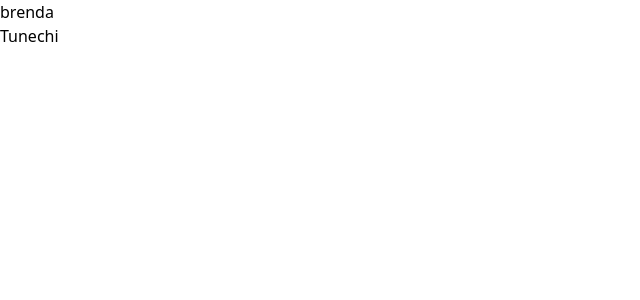
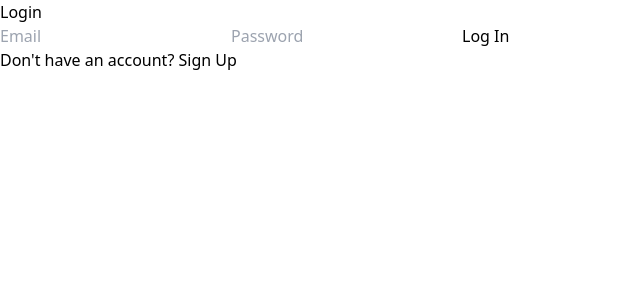
Before and after one commit to keelann95/Film-Verse, a React (Vite) app: page / in a window 1280 px wide. Shown: the top 300 px of the page, without its empty margins (0-640 px from the left). Built offline with nearby package versions, Linux system fonts and the light colour scheme.

Commit message:
Added form toggle functionality for Login and Signup

```diff
--- a/src/App.jsx
+++ b/src/App.jsx
@@ -4,12 +4,21 @@ import Signup from './Signup'
 
 
 const App = () => {
+  const [isLogin, setIsLogin] = useState(true);
+
+  const toggleForm = () => {
+      setIsLogin(!isLogin);
+  };
+
   return (
-    <div>
-      <h1> brenda</h1>
-      <h2> Tunechi</h2>
-    </div>
-  )
-}
+      <div>
+          {isLogin ? (
+              <Login onSwitch={toggleForm} />
+          ) : (
+              <Signup onSwitch={toggleForm} />
+          )}
+      </div>
+  );
+};
 
 export default App
```
